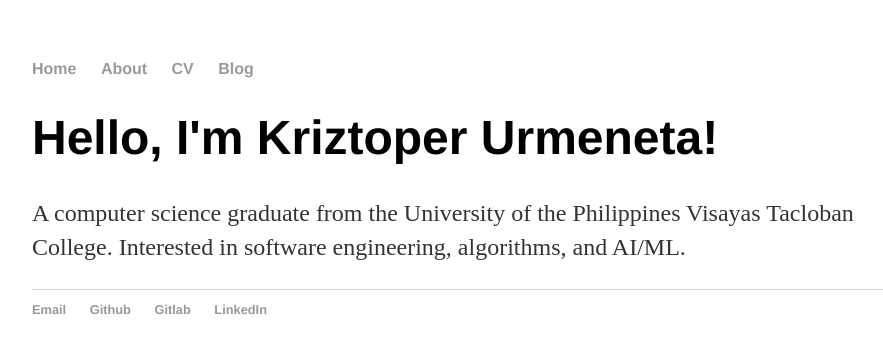
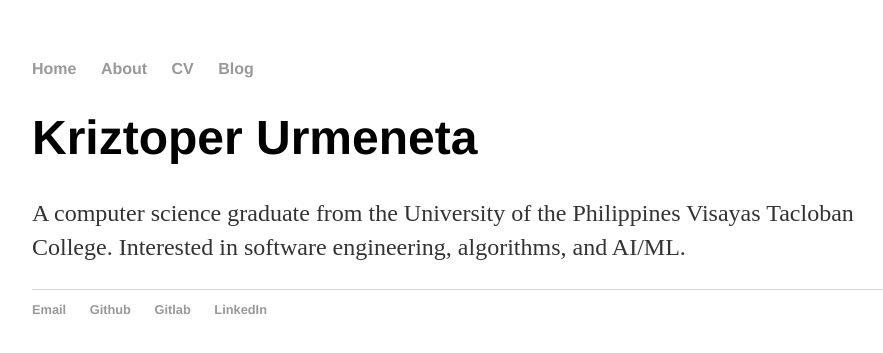
Before and after one commit to Kriztoper/Kriztoper.github.io, a Jekyll site: the page built from index.html, in a window 1280 px wide. Shown: the top 353 px of the page, without its empty margins (160-1043 px from the left). Built offline with Jekyll 4.4.1, drawn with Linux system fonts in a browser that asks for light colours.

Commit message:
Update index.html
header edit

```diff
--- a/index.html
+++ b/index.html
@@ -3,6 +3,6 @@ layout: default
 title: Kriztoper Urmeneta
 ---
 <div class="blurb">
-	<h1>Hello, I'm Kriztoper Urmeneta!</h1>
+	<h1>Kriztoper Urmeneta</h1>
 		<p>A computer science graduate from the University of the Philippines Visayas Tacloban College. Interested in software engineering, algorithms, and AI/ML.</p>
 </div><!-- /.blurb -->
```
